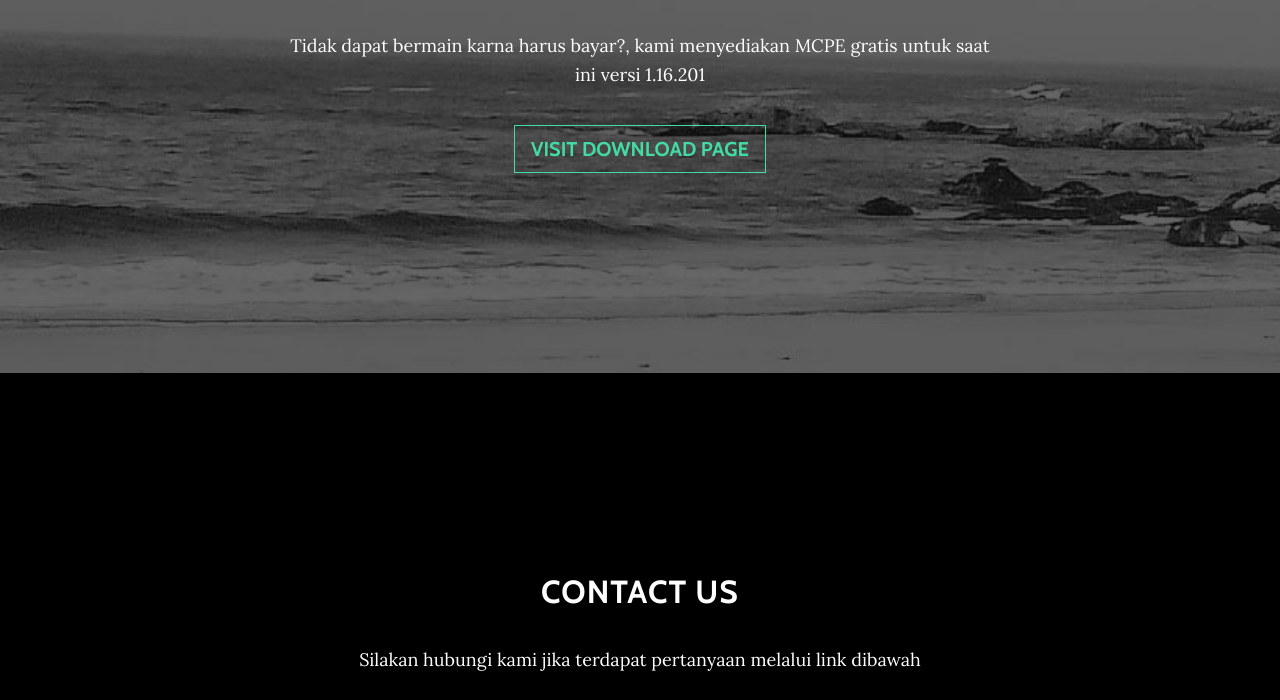
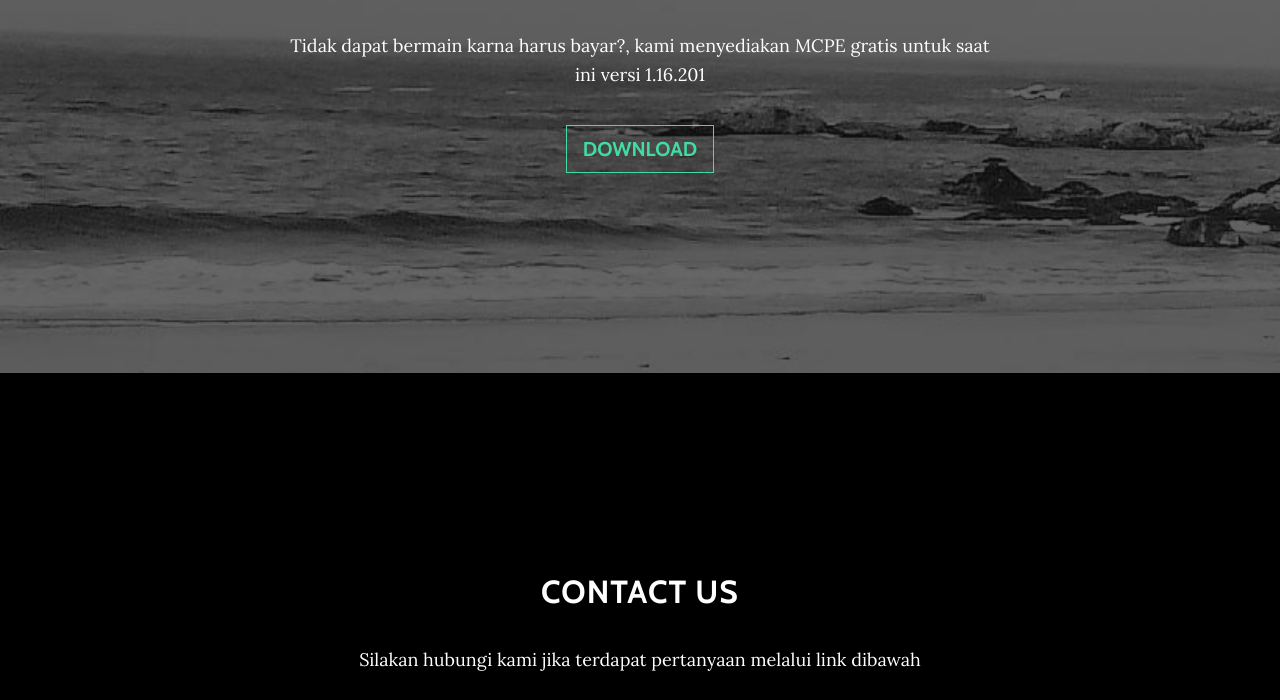
Before and after one commit to Alis-Dev-idn/Alis-Dev-idn.github.io, a plain HTML site: page index.html in a window 1280 px wide. Shown: the part 1802-2502 px from the top of the page. Drawn offline with nearby package versions, Linux system fonts and the light colour scheme; a script that the page names is missing.

Commit message:
Update index.html

```diff
--- a/index.html
+++ b/index.html
@@ -62,7 +62,7 @@
                 <h1>Download MCPE</h1>
                 <p>Tidak dapat bermain karna harus bayar?, kami menyediakan MCPE gratis untuk saat ini versi 1.16.201</p>
                 <a href="https://smpvanilla.com/minecraft-pe-1-16-201.apk" download="MCPE_1.16.201.apk">
-                    <button class="btn btn-primary btn-lg btn-default" type="button">visit download page</button>
+                    <button class="btn btn-primary btn-lg btn-default" type="button">download</button>
                 </a>
             </div>
         </div>
```
